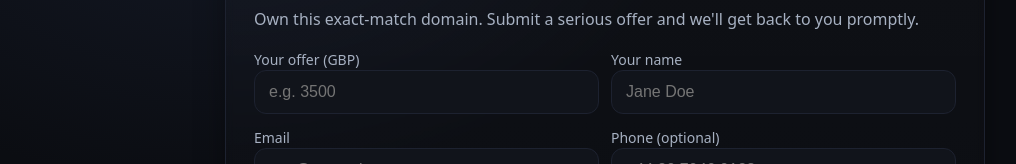
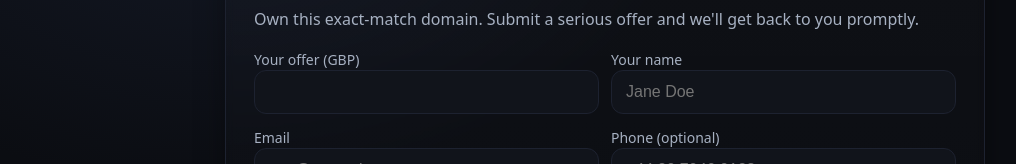
Before and after one commit to chrisbcuk/wildescom, a plain HTML site: page index.html in a window 1280 px wide. Shown: the part 213-377 px from the top of the page, without its empty margins (35-1051 px from the left). Drawn offline with Linux system fonts and the light colour scheme.

Commit message:
Update index.html

```diff
--- a/index.html
+++ b/index.html
@@ -114,7 +114,7 @@
         <div class="row">
           <div>
             <label for="offer">Your offer (GBP)</label>
-            <input id="offer" name="offer" type="number" inputmode="decimal" placeholder="e.g. 3500" required />
+            <input id="offer" name="offer" type="number" inputmode="decimal" required />
           </div>
           <div>
             <label for="name">Your name</label>
```
